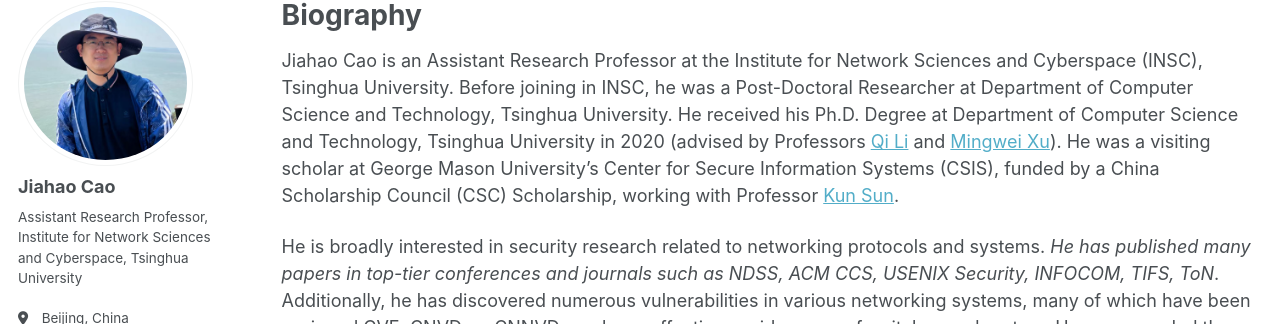
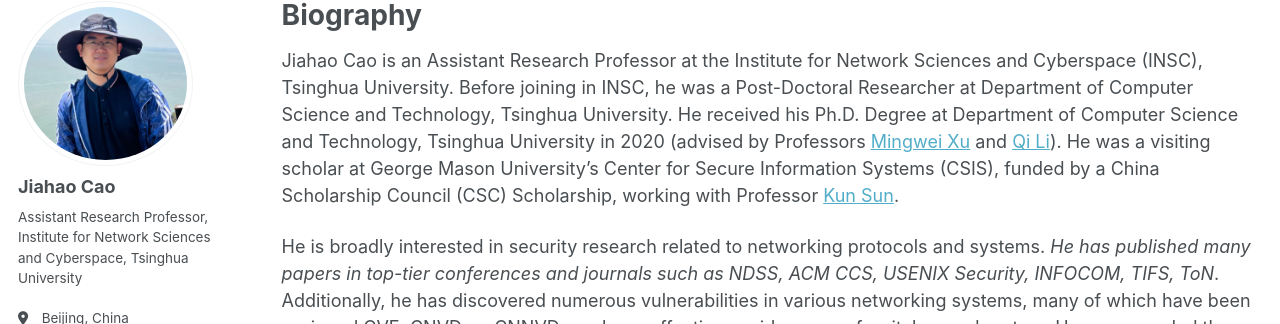
Before and after one commit to caojh15/caojh15.github.io, a Jekyll site: the page built from _pages/about.md, in a window 1280 px wide and 1179 px high. Shown: the part 105-429 px from the top of the window. Built offline with Jekyll 4.4.1, drawn with Linux system fonts in a browser that asks for light colours; some web fonts are replaced.

```diff
--- a/_pages/about.md
+++ b/_pages/about.md
@@ -8,7 +8,7 @@ redirect_from:
   - /about.html
 ---
 
-Jiahao Cao is an Assistant Research Professor at the Institute for Network Sciences and Cyberspace (INSC), Tsinghua University. Before joining in INSC, he was a Post-Doctoral Researcher at Department of Computer Science and Technology, Tsinghua University. He received his Ph.D. Degree at Department of Computer Science and Technology, Tsinghua University in 2020 (advised by Professors [Qi Li](https://sites.google.com/site/qili2012/) and [Mingwei Xu](https://scholar.google.com/citations?user=xL6zuCMAAAAJ&hl=zh-CN)). He was a visiting scholar at George Mason University's Center for Secure Information Systems (CSIS), funded by a China Scholarship Council (CSC) Scholarship, working with Professor [Kun Sun](https://csis.gmu.edu/ksun/).
+Jiahao Cao is an Assistant Research Professor at the Institute for Network Sciences and Cyberspace (INSC), Tsinghua University. Before joining in INSC, he was a Post-Doctoral Researcher at Department of Computer Science and Technology, Tsinghua University. He received his Ph.D. Degree at Department of Computer Science and Technology, Tsinghua University in 2020 (advised by Professors [Mingwei Xu](https://scholar.google.com/citations?user=xL6zuCMAAAAJ&hl=zh-CN) and [Qi Li](https://sites.google.com/site/qili2012/)). He was a visiting scholar at George Mason University's Center for Secure Information Systems (CSIS), funded by a China Scholarship Council (CSC) Scholarship, working with Professor [Kun Sun](https://csis.gmu.edu/ksun/).
 
 He is broadly interested in security research related to networking protocols and systems. *He has published many papers in top-tier conferences and journals such as NDSS, ACM CCS, USENIX Security, INFOCOM, TIFS, ToN*. Additionally, he has discovered numerous vulnerabilities in various networking systems, many of which have been assigned CVE, CNVD, or CNNVD numbers, affecting a wide range of switches and routers. He was awarded the *ACM SIGSAC China Doctoral Dissertation Award* (2021), recognized as a *Shuimu Tsinghua Scholar* (2021), named an Excellent Ph.D. Graduate in the Department of CST at Tsinghua University (2020), and earned the *Best Paper Award* at EAI SecureComm 2017. His current interests mainly focus on the following domains:
 - AI-Driven Network Attack Detection (e.g., malicious flows detection, routing anamoly detection)
```
